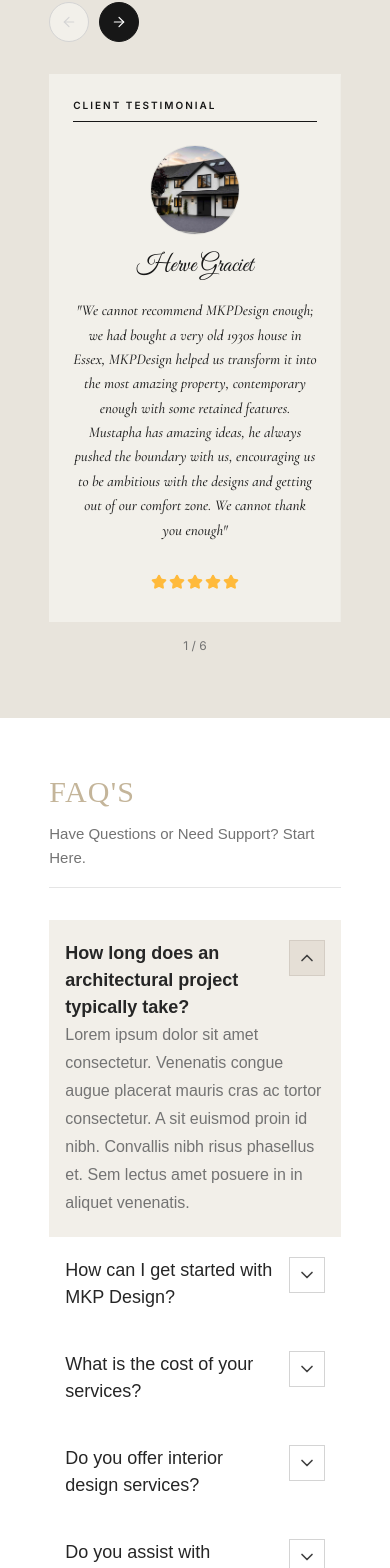
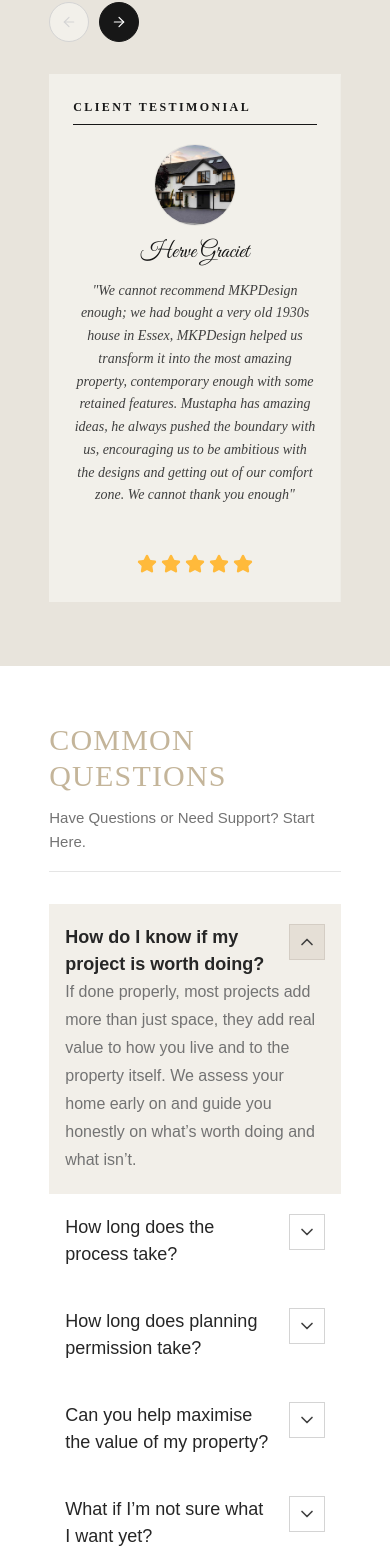
Before and after one commit to muzammilshahzad894/mkp-website, a Nuxt app: page / in a window 390 px wide. Shown: the part 3706-5274 px from the top of the page. Built offline with nearby package versions, Linux system fonts and the light colour scheme.

Commit message:
update home page images and text

```diff
--- a/app/components/footer/SiteFooter.vue
+++ b/app/components/footer/SiteFooter.vue
@@ -8,14 +8,14 @@
       >
         <div
           class="absolute inset-0 bg-cover bg-center bg-no-repeat"
-          :style="{ backgroundImage: `url('${ctaImageUrl}')` }"
+          :style="{ backgroundImage: `url('${footerBgImage}')` }"
           role="presentation"
         />
 
         <!-- Uniform light overlay across full image -->
         <div
           class="absolute inset-0"
-          style="background: rgba(0,0,0,0.32);"
+          style="background: rgba(0,0,0,0.38);"
           role="presentation"
         />
         <!-- Bottom fade into footer -->
@@ -146,7 +146,7 @@
 
 <script setup>
 import { ArrowRight } from 'lucide-vue-next'
-const ctaImageUrl = '/images/footer/cta-background.png'
+const footerBgImage = '/images/footer/footer_bg_img.jpg'
 
 const year = new Date().getFullYear()
 
--- a/app/components/home/FaqSection.vue
+++ b/app/components/home/FaqSection.vue
@@ -10,7 +10,7 @@
         id="faq-heading"
         class="font-abaya text-3xl font-normal uppercase tracking-[0.04em] text-[#c4b59a] sm:text-4xl md:text-[2.35rem]"
       >
-        FAQ'S
+        COMMON QUESTIONS
       </h2>
       <p
         class="mt-3 max-w-2xl font-dm text-[15px] font-normal leading-relaxed text-neutral-500 sm:text-base"
@@ -91,34 +91,60 @@
 import { ChevronDown, ChevronUp } from 'lucide-vue-next'
 const items = [
   {
-    id: 'timeline',
-    question: 'How long does an architectural project typically take?',
+    id: '1',
+    question: 'How do I know if my project is worth doing?',
     answer:
-      'Lorem ipsum dolor sit amet consectetur. Venenatis congue augue placerat mauris cras ac tortor consectetur. A sit euismod proin id nibh. Convallis nibh risus phasellus et. Sem lectus amet posuere in in aliquet venenatis.'
+      "If done properly, most projects add more than just space, they add real value to how you live and to the property itself. We assess your home early on and guide you honestly on what’s worth doing and what isn’t."
   },
   {
-    id: 'start',
-    question: 'How can I get started with MKP Design?',
-    answer:
-      'Lorem ipsum dolor sit amet consectetur. Venenatis congue augue placerat mauris cras ac tortor consectetur. A sit euismod proin id nibh. Convallis nibh risus phasellus et. Sem lectus amet posuere in in aliquet venenatis.'
+    id: '2',
+    question: 'How long does the process take?',
+    answer: "Every project is different, but typically design and planning can take a few months depending on complexity and council timelines. We’ll give you a clear idea from the start so you know what to expect."
   },
   {
-    id: 'cost',
-    question: 'What is the cost of your services?',
-    answer:
-      'Lorem ipsum dolor sit amet consectetur. Venenatis congue augue placerat mauris cras ac tortor consectetur. A sit euismod proin id nibh. Convallis nibh risus phasellus et. Sem lectus amet posuere in in aliquet venenatis.'
+    id: '3',
+    question: 'How long does planning permission take?',
+    answer: "Most planning applications are decided within 8 weeks from the date they are validated by the council. We manage the submission process carefully to avoid delays and give your application the best chance of a smooth approval."
   },
   {
-    id: 'interior',
-    question: 'Do you offer interior design services?',
-    answer:
-      'Lorem ipsum dolor sit amet consectetur. Venenatis congue augue placerat mauris cras ac tortor consectetur. A sit euismod proin id nibh. Convallis nibh risus phasellus et. Sem lectus amet posuere in in aliquet venenatis.'
+    id: '4',
+    question: 'Can you help maximise the value of my property?',
+    answer: "Yes. This is something we consider from day one. It’s not just about adding space, it’s about creating something that feels well designed, which is what buyers actually respond to."
   },
   {
-    id: 'permits',
-    question: 'Do you assist with permits and regulatory approvals?',
-    answer:
-      'Lorem ipsum dolor sit amet consectetur. Venenatis congue augue placerat mauris cras ac tortor consectetur. A sit euismod proin id nibh. Convallis nibh risus phasellus et. Sem lectus amet posuere in in aliquet venenatis.'
+    id: '5',
+    question: 'What if I’m not sure what I want yet?',
+    answer: "That’s completely normal. Most clients don’t come with a fixed idea. We guide you through options, challenge what doesn’t work, and help shape a direction that makes sense for your home."
+  },
+  {
+    id: '6',
+    question: 'Do you deal with planning permission and approvals?',
+    answer: "Yes. We handle all drawings and submissions, and guide you through the process to give your project the best chance of approval."
+  },
+  {
+    id: '7',
+    question: 'Will you tell me if something isn’t a good idea?',
+    answer: "Absolutely. We don’t just agree with everything. If something won’t work or could be done better, we’ll explain why and suggest a better approach."
+  },
+  {
+    id: '8',
+    question: 'How much do your services cost?',
+    answer: "Fees vary depending on the size and complexity of the project. We provide clear, upfront pricing so you know exactly what’s involved before anything starts."
+  },
+  {
+    id: '9',
+    question: 'Do you work with builders?',
+    answer: "Yes. We can recommend trusted builders we’ve worked with before and ensure the design is carried through properly during construction."
+  },
+  {
+    id: '10',
+    question: 'How do I get started?',
+    answer: "We offer a free online consultation to get things moving. Simply send us your address and a brief outline of what you’re looking to do. We’ll review your property and let you know what’s possible before you commit to anything. If you’d like to move forward, we’ll then provide a clear quote based on your project."
+  },
+  {
+    id: '11',
+    question: 'Do you offer site visits?',
+    answer: "Yes, we also offer on-site consultations where we can walk through your home and explore ideas in more detail. <br /> This is charged at £50 per hour, plus £20 for travel."
   }
 ]
 
--- a/app/components/home/TestimonialsSection.vue
+++ b/app/components/home/TestimonialsSection.vue
@@ -15,11 +15,12 @@
           WHY CLIENTS CHOOSE US
         </h2>
         <div class="flex shrink-0 gap-2.5" role="group" aria-label="Testimonial navigation">
+          <!-- Prev: disabled at page 0 (desktop) or index 0 (mobile) -->
           <button
             type="button"
-            :disabled="currentPage === 0"
+            :disabled="isPrevDisabled"
             class="flex h-10 w-10 items-center justify-center rounded-full border transition sm:h-11 sm:w-11"
-            :class="currentPage === 0
+            :class="isPrevDisabled
               ? 'cursor-not-allowed border-neutral-300 bg-[#f2f0ea] text-neutral-300'
               : 'border-neutral-900 bg-[#f2f0ea] text-neutral-900 hover:bg-white'"
             aria-label="Previous"
@@ -27,11 +28,13 @@
           >
             <ArrowLeft class="h-4 w-4" stroke-width="1.75" />
           </button>
+
+          <!-- Next: disabled at last page (desktop) or last slide (mobile) -->
           <button
             type="button"
-            :disabled="currentPage === LAST_PAGE"
+            :disabled="isNextDisabled"
             class="flex h-10 w-10 items-center justify-center rounded-full border transition sm:h-11 sm:w-11"
-            :class="currentPage === LAST_PAGE
+            :class="isNextDisabled
               ? 'cursor-not-allowed border-neutral-300 bg-neutral-300 text-white'
               : 'border-neutral-900 bg-neutral-900 text-white hover:bg-neutral-800'"
             aria-label="Next"
@@ -42,17 +45,12 @@
         </div>
       </div>
 
-      <!-- ─── DESKTOP (lg+): sliding 3-column grid ─── -->
+      <!-- ─── DESKTOP ─── -->
       <div class="mt-10 hidden overflow-hidden lg:block sm:mt-12">
         <div
           class="flex transition-transform duration-500 ease-in-out"
           :style="{ transform: `translateX(-${currentPage * 100}%)` }"
         >
-          <!--
-            We render all pages side-by-side in one wide flex row.
-            Page 0 → reviews[0,1,2]
-            Page 1 → reviews[3,4] + Google card
-          -->
           <div
             v-for="(page, pageIdx) in desktopPages"
             :key="pageIdx"
@@ -61,7 +59,7 @@
             <article
               v-for="cell in page"
               :key="cell.key"
-              class="flex min-h-[380px] flex-col bg-[#f2f0ea] px-7 pb-10 pt-7 shadow-sm"
+              class="flex min-h-[340px] flex-col bg-[#f2f0ea] px-7 pb-8 pt-6 shadow-sm"
             >
               <!-- Label + rule -->
               <p class="font-abaya text-[13px] font-semibold uppercase tracking-[0.2em] text-neutral-900">
@@ -69,43 +67,47 @@
               </p>
               <div class="mt-2 h-px w-full bg-neutral-900" aria-hidden="true" />
 
-              <!-- Testimonial content -->
+              <!-- Review card -->
               <template v-if="cell.kind === 'review'">
-                <div class="mt-7 flex justify-center">
+                <div class="mt-5 flex justify-center">
                   <img
                     :src="cell.photo"
                     alt=""
-                    class="h-[5.75rem] w-[5.75rem] rounded-full object-cover ring-1 ring-black/5"
-                    width="92"
-                    height="92"
+                    class="h-20 w-20 rounded-full object-cover ring-1 ring-black/5"
+                    width="80"
+                    height="80"
                     loading="lazy"
                     decoding="async"
                   />
                 </div>
-                <p class="mt-6 text-center font-script text-[clamp(1.6rem,2.2vw,2.1rem)] leading-none text-neutral-900">
+                <p class="mt-4 text-center font-script text-[clamp(1.4rem,2vw,1.9rem)] leading-none text-neutral-900">
                   {{ cell.name }}
                 </p>
-                <p class="mt-5 flex-1 text-center font-abaya text-[16px] italic leading-relaxed text-neutral-800">
+                <p class="mt-4 flex-1 text-center font-abaya text-[15px] italic leading-relaxed text-neutral-700">
                   "{{ cell.quote }}"
                 </p>
-                <div class="mt-8 flex justify-center gap-0.5" aria-label="5 out of 5 stars">
-                  <Star v-for="n in 5" :key="n" class="h-4 w-4 fill-[#FFBA3B] text-[#FFBA3B]" aria-hidden="true" />
+                <div class="mt-6 flex justify-center gap-1" aria-label="5 out of 5 stars">
+                  <Star v-for="n in 5" :key="n" class="h-5 w-5 fill-[#FFBA3B] text-[#FFBA3B]" aria-hidden="true" />
                 </div>
               </template>
 
-              <!-- Google Reviews content -->
+              <!-- Google reviews card -->
               <template v-else>
-                <div class="flex flex-1 flex-col items-center justify-center gap-4 py-6 text-center">
+                <div class="flex flex-1 flex-col items-center justify-center gap-5 py-6 text-center">
                   <div class="flex gap-1.5">
-                    <Star v-for="n in 5" :key="n" class="h-5 w-5 fill-[#FFBA3B] text-[#FFBA3B]" aria-hidden="true" />
+                    <Star v-for="n in 5" :key="n" class="h-6 w-6 fill-[#FFBA3B] text-[#FFBA3B]" aria-hidden="true" />
                   </div>
-                  <p class="font-abaya text-2xl font-semibold text-neutral-900">Rated 5 stars on Google</p>
-                  <p class="max-w-[14rem] font-abaya text-neutral-600">Read more from our clients…</p>
+                  <p class="font-abaya text-2xl font-semibold text-neutral-900">
+                    Rated 5 stars on Google
+                  </p>
+                  <p class="max-w-[14rem] font-abaya text-[15px] text-neutral-600">
+                    Read more from our clients…
+                  </p>
 
-                    <a href="#"
+                  <a  href="#"
                     target="_blank"
                     rel="noopener noreferrer"
-                    class="mt-1 font-abaya font-bold text-neutral-900 underline underline-offset-4 transition hover:opacity-80"
+                    class="font-abaya font-bold text-neutral-900 underline underline-offset-4 transition hover:opacity-70"
                   >
                     View all reviews <span aria-hidden="true">→</span>
                   </a>
@@ -116,61 +118,65 @@
         </div>
       </div>
 
-      <!-- ─── MOBILE: one card at a time ─── -->
+      <!-- ─── MOBILE ─── -->
       <div class="mt-8 lg:hidden">
         <div class="overflow-hidden">
           <div
             class="flex transition-transform duration-500 ease-in-out"
             :style="{ transform: `translateX(-${mobileIndex * 100}%)` }"
           >
-            <!-- 5 review cards + 1 Google card = 6 slides -->
+            <!-- 5 review slides -->
             <article
               v-for="review in reviews"
               :key="review.key"
-              class="flex min-h-[320px] w-full shrink-0 flex-col bg-[#f2f0ea] px-6 pb-8 pt-6 shadow-sm"
+              class="flex min-h-[300px] w-full shrink-0 flex-col bg-[#f2f0ea] px-6 pb-7 pt-6 shadow-sm"
             >
-              <p class="font-sans text-[10px] font-semibold uppercase tracking-[0.2em] text-neutral-900">
+              <p class="font-abaya text-[12px] font-semibold uppercase tracking-[0.2em] text-neutral-900">
                 Client Testimonial
               </p>
               <div class="mt-2 h-px w-full bg-neutral-900" aria-hidden="true" />
-              <div class="mt-6 flex justify-center">
+              <div class="mt-5 flex justify-center">
                 <img
                   :src="review.photo"
                   alt=""
-                  class="h-[5.5rem] w-[5.5rem] rounded-full object-cover ring-1 ring-black/5"
-                  width="88"
-                  height="88"
+                  class="h-20 w-20 rounded-full object-cover ring-1 ring-black/5"
+                  width="80"
+                  height="80"
                   loading="lazy"
                 />
               </div>
-              <p class="mt-5 text-center font-script text-[clamp(1.5rem,6vw,2rem)] leading-none text-neutral-900">
+              <p class="mt-4 text-center font-script text-[clamp(1.4rem,5vw,1.8rem)] leading-none text-neutral-900">
                 {{ review.name }}
               </p>
-              <p class="mt-5 flex-1 text-center font-serif text-[15px] italic leading-relaxed text-neutral-800">
+              <p class="mt-4 flex-1 text-center font-abaya text-[14px] italic leading-relaxed text-neutral-700">
                 "{{ review.quote }}"
               </p>
-              <div class="mt-8 flex justify-center gap-0.5" aria-label="5 out of 5 stars">
-                <Star v-for="n in 5" :key="n" class="h-4 w-4 fill-[#FFBA3B] text-[#FFBA3B]" aria-hidden="true" />
+              <div class="mt-6 flex justify-center gap-1" aria-label="5 out of 5 stars">
+                <Star v-for="n in 5" :key="n" class="h-5 w-5 fill-[#FFBA3B] text-[#FFBA3B]" aria-hidden="true" />
               </div>
             </article>
 
             <!-- Google card (slide 6) -->
-            <article class="flex min-h-[320px] w-full shrink-0 flex-col bg-[#f2f0ea] px-6 pb-8 pt-6 shadow-sm">
-              <p class="font-sans text-[10px] font-semibold uppercase tracking-[0.2em] text-neutral-900">
+            <article class="flex min-h-[300px] w-full shrink-0 flex-col bg-[#f2f0ea] px-6 pb-7 pt-6 shadow-sm">
+              <p class="font-abaya text-[12px] font-semibold uppercase tracking-[0.2em] text-neutral-900">
                 Google Reviews
               </p>
               <div class="mt-2 h-px w-full bg-neutral-900" aria-hidden="true" />
-              <div class="flex flex-1 flex-col items-center justify-center gap-4 py-8 text-center">
+              <div class="flex flex-1 flex-col items-center justify-center gap-5 py-6 text-center">
                 <div class="flex gap-1">
-                  <Star v-for="n in 5" :key="n" class="h-5 w-5 fill-[#FFBA3B] text-[#FFBA3B]" aria-hidden="true" />
+                  <Star v-for="n in 5" :key="n" class="h-6 w-6 fill-[#FFBA3B] text-[#FFBA3B]" aria-hidden="true" />
                 </div>
-                <p class="font-serif text-lg font-semibold text-neutral-900">Rated 5 stars on Google</p>
-                <p class="max-w-xs font-serif text-sm text-neutral-600">Read more from our clients…</p>
+                <p class="font-abaya text-xl font-semibold text-neutral-900">
+                  Rated 5 stars on Google
+                </p>
+                <p class="max-w-xs font-abaya text-[14px] text-neutral-600">
+                  Read more from our clients…
+                </p>
 
-                  <a href="https://www.google.com/search?q=MKP+Design+reviews"
+                <a  href="#"
                   target="_blank"
                   rel="noopener noreferrer"
-                  class="mt-2 font-serif text-sm font-medium text-neutral-900 underline underline-offset-4 transition hover:opacity-80"
+                  class="font-abaya font-bold text-neutral-900 underline underline-offset-4 transition hover:opacity-70"
                 >
                   View all reviews <span aria-hidden="true">→</span>
                 </a>
@@ -178,11 +184,6 @@
             </article>
           </div>
         </div>
-
-        <!-- Mobile page indicator -->
-        <p class="mt-4 text-center font-sans text-xs text-neutral-500" aria-live="polite">
-          {{ mobileIndex + 1 }} / {{ MOBILE_TOTAL }}
-        </p>
       </div>
     </div>
   </section>
@@ -191,67 +192,65 @@
 <script setup>
 import { ArrowLeft, ArrowRight, Star } from 'lucide-vue-next'
 
-// ─── Data ───────────────────────────────────────────────────────────────────
+// ─── Data ────────────────────────────────────────────────────────────────────
+
 const reviews = [
   {
     key: 'r1',
     name: 'Herve Graciet',
     photo: '/images/home/testimonials/herve.jpg',
-    quote: "We cannot recommend MKPDesign enough; we had bought a very old 1930s house in Essex, MKPDesign helped us transform it into the most amazing property, contemporary enough with some retained features. Mustapha has amazing ideas, he always pushed the boundary with us, encouraging us to be ambitious with the designs and getting out of our comfort zone. We cannot thank you enough"
+    quote: 'We cannot recommend MKPDesign enough; we had bought a very old 1930s house in Essex, MKPDesign helped us transform it into the most amazing property, contemporary enough with some retained features. Mustapha has amazing ideas, he always pushed the boundary with us, encouraging us to be ambitious with the designs and getting out of our comfort zone. We cannot thank you enough'
   },
   {
     key: 'r2',
-    name: 'Emmanuel Afr iyie',
+    name: 'Emmanuel Afriyie',
     photo: '/images/home/testimonials/emmanuel.jpeg',
-    quote: "Working with MKPDesign was an exceptional experience. Their attention to detail, innovative design solutions, and commitment to understanding our vision truly set them apart. From concept to completion, Mustapha maintained excellent communication, site visits, ensuring every step of the process was smooth and collaborative. Highly recommend for anyone seeking a creative and reliable architect!"
+    quote: 'Working with MKPDesign was an exceptional experience. Their attention to detail, innovative design solutions, and commitment to understanding our vision truly set them apart. From concept to completion, Mustapha maintained excellent communication, site visits, ensuring every step of the process was smooth and collaborative. Highly recommend for anyone seeking a creative and reliable architect!'
   },
   {
     key: 'r3',
-    name: 'Peter Labd',
+    name: 'Peter Labdy',
     photo: '/images/home/testimonials/peter.png',
-    quote: "MKPDesign was very easy to work with, they're creative, helpful, kind and trustworthy. Their approach is ‘customer first’, they understand customers needs and preferences and return with great ideas, sometimes practical, sometimes out of the box. Mustapha is very good in his profession he is smart, and has a kind personality. Highly recommended"
+    quote: "MKPDesign was very easy to work with, they're creative, helpful, kind and trustworthy. Their approach is 'customer first', they understand customers needs and preferences and return with great ideas, sometimes practical, sometimes out of the box. Mustapha is very good in his profession he is smart, and has a kind personality. Highly recommended"
   },
   {
     key: 'r4',
-    name: 'Marrisa Chazan',
+    name: 'Marissa Chazan',
     photo: '/images/home/testimonials/marissa.png',
-    quote: "MKPDesign helped me design and draw plans for a side return extension, and then they completed all the planning applications for me as well. Mustapha was incredibly friendly, polite and skilled - and always answered my many, many questions quickly and clearly. His ideas and knowledge were invaluable to the project and I would absolutely hire him again and recommend him highly."
+    quote: 'MKPDesign helped me design and draw plans for a side return extension, and then they completed all the planning applications for me as well. Mustapha was incredibly friendly, polite and skilled - and always answered my many, many questions quickly and clearly. His ideas and knowledge were invaluable to the project and I would absolutely hire him again and recommend him highly.'
   },
   {
     key: 'r5',
-    name: 'Siruhe Hewaz',
+    name: 'Sirushe Hewazy',
     photo: '/images/home/testimonials/sirushe_hewazy.png',
-    quote: "MKPDesign is a very professional company. They were always available when I had questions, prompt in their responses, and clear in their guidance. They added a lot of valuable input and experienced suggestions throughout the process, which made everything feel straightforward and well managed. I will definitely be using MKPDesign again in the future."
-  },
+    quote: 'MKPDesign is a very professional company. They were always available when I had questions, prompt in their responses, and clear in their guidance. They added a lot of valuable input and experienced suggestions throughout the process, which made everything feel straightforward and well managed. I will definitely be using MKPDesign again in the future.'
+  }
 ]
 
-// ─── Desktop pagination ──────────────────────────────────────────────────────
-// Page 0: reviews 0,1,2  |  Page 1: reviews 3,4 + Google card
-// LAST_PAGE = 1 → next button disables, prev becomes active
+// ─── Desktop: 2 pages of 3 cards each ────────────────────────────────────────
 
 const desktopPages = [
   [
     { kind: 'review', key: 'r1', ...reviews[0] },
     { kind: 'review', key: 'r2', ...reviews[1] },
-    { kind: 'review', key: 'r3', ...reviews[2] },
+    { kind: 'review', key: 'r3', ...reviews[2] }
   ],
   [
     { kind: 'review', key: 'r4', ...reviews[3] },
     { kind: 'review', key: 'r5', ...reviews[4] },
-    { kind: 'google', key: 'google' },
-  ],
+    { kind: 'google', key: 'google' }
+  ]
 ]
 
-const LAST_PAGE  = desktopPages.length - 1   // 1
+const LAST_PAGE = desktopPages.length - 1  // 1
 const currentPage = ref(0)
 
-// ─── Mobile pagination ───────────────────────────────────────────────────────
-// 5 review slides + 1 Google slide = 6 total
+// ─── Mobile: 6 slides (5 reviews + 1 Google) ─────────────────────────────────
 
 const MOBILE_TOTAL = reviews.length + 1   // 6
-const mobileIndex  = ref(0)
+const mobileIndex = ref(0)
 
-// ─── Detect breakpoint ───────────────────────────────────────────────────────
+// ─── Breakpoint detection ─────────────────────────────────────────────────────
 
 const isLg = ref(false)
 let mq
@@ -264,7 +263,17 @@ onMounted(() => {
 
 onUnmounted(() => mq?.removeEventListener('change', () => {}))
 
-// ─── Navigation ──────────────────────────────────────────────────────────────
+// ─── Button disabled states (correctly split by breakpoint) ───────────────────
+
+const isPrevDisabled = computed(() =>
+  isLg.value ? currentPage.value === 0 : mobileIndex.value === 0
+)
+
+const isNextDisabled = computed(() =>
+  isLg.value ? currentPage.value === LAST_PAGE : mobileIndex.value === MOBILE_TOTAL - 1
+)
+
+// ─── Navigation ───────────────────────────────────────────────────────────────
 
 function goNext () {
   if (isLg.value) {
```
Also changed, not shown: public/images/footer/footer_bg_img.jpg (added).
